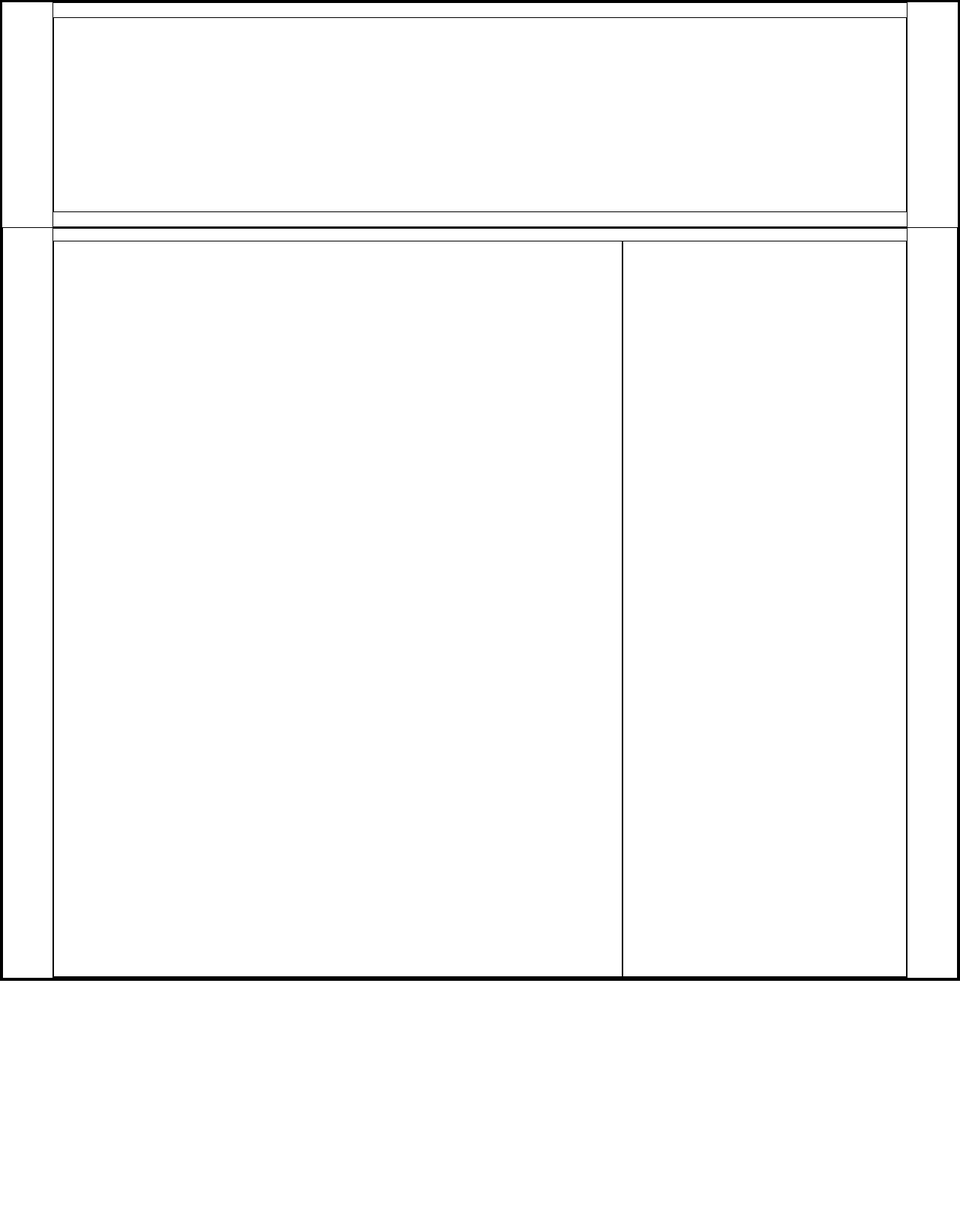
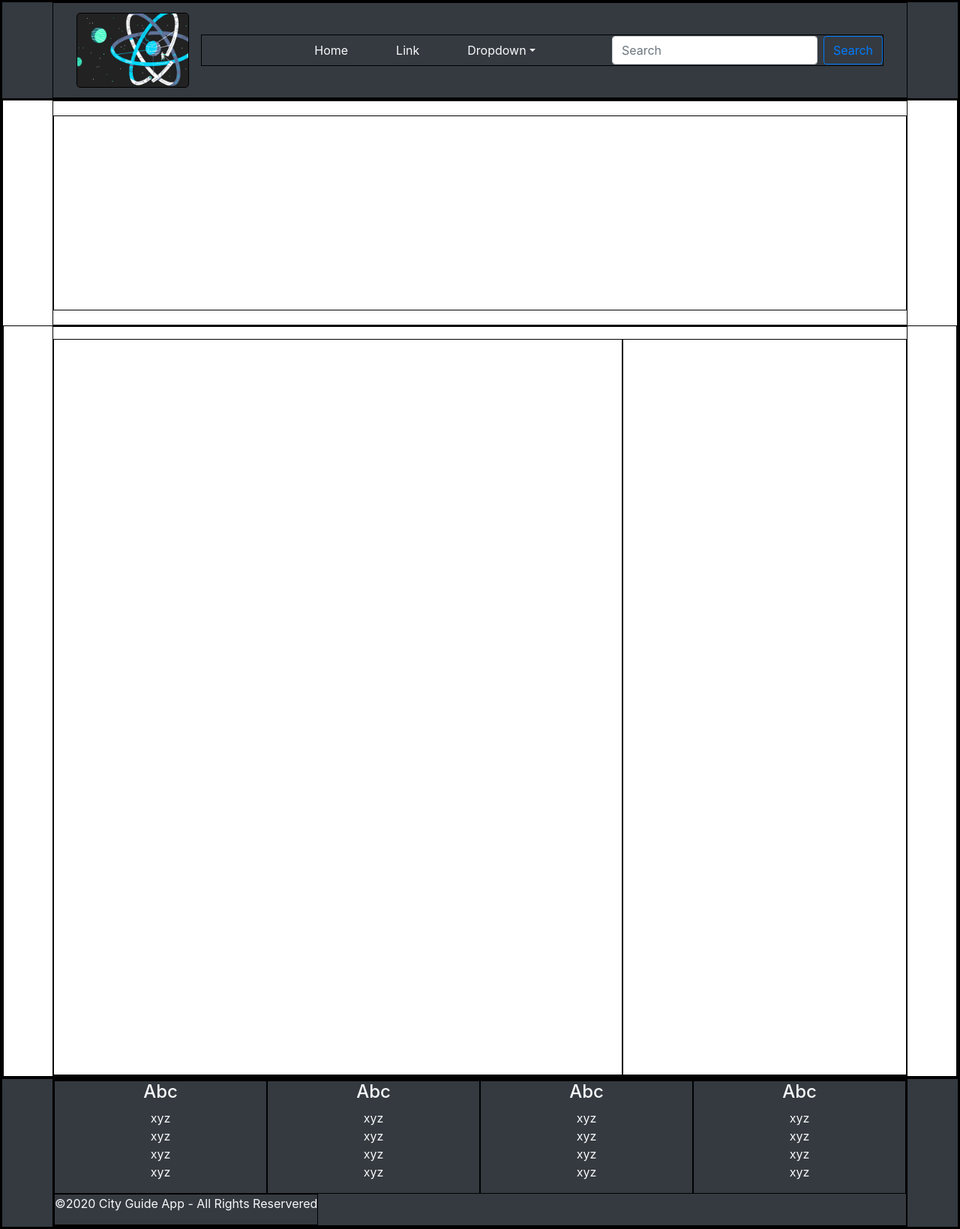
Before and after one commit to Pyyzz-dev/project3, a React (Create React App) app in the folder front-end/: page / in a window 1280 px wide. Shown: the whole page at 75% size. Before the commit the page ends 1308 px from the top, so only its background shows below. Built offline with nearby package versions, Linux system fonts and the light colour scheme.

Commit message:
header-footer

```diff
--- a/front-end/src/App.js
+++ b/front-end/src/App.js
@@ -1,13 +1,25 @@
 import React, {Component} from 'react';
+
 import Content from "./Component/Content/Content";
+import Header from "./Component/Header/header";
+import Footer from "./Component/Footer/footer"
 import './App.css';
 
 class App extends Component {
-  render(){
-    return(
+ render(){
+   return(
+     <div className="App">
+
+      <Header/>
+
+
       <Content/>
-    )
-  }
+
+      <Footer/>
+     </div>
+
+   )
+ }
 }
 
 export default App;
--- /dev/null
+++ b/front-end/src/Component/Footer/footer.js
@@ -0,0 +1,64 @@
+import React , {Component} from "react" ;
+
+
+export default class Footer extends Component {
+    render(){
+        return(
+            <div className="main-footer bg-dark">
+                <div className="container">
+                    <div className="row">
+                        <div className="col-md-3 col-sm-6">
+                            <h4 className="text-light">Abc</h4>
+                            <ul className="list-unstyled">
+                                <li className="text-light">xyz</li>
+                                <li className="text-light">xyz</li>
+                                <li className="text-light">xyz</li>
+                                <li className="text-light">xyz</li>
+                            </ul>
+                        </div>
+
+                        <div className="col-md-3 col-sm-6">
+                            <h4 className="text-light">Abc</h4>
+                            <ul className="list-unstyled">
+                                <li className="text-light">xyz</li>
+                                <li className="text-light">xyz</li>
+                                <li className="text-light">xyz</li>
+                                <li className="text-light">xyz</li>
+                            </ul>
+                        </div>
+
+                        <div className="col-md-3 col-sm-6">
+                            <h4 className="text-light">Abc</h4>
+                            <ul className="list-unstyled">
+                                <li className="text-light">xyz</li>
+                                <li className="text-light">xyz</li>
+                                <li className="text-light">xyz</li>
+                                <li className="text-light">xyz</li>
+                            </ul>
+                        </div>
+
+                        <div className="col-md-3 col-sm-6">
+                            <h4 className="text-light">Abc</h4>
+                            <ul className="list-unstyled">
+                                <li className="text-light">xyz</li>
+                                <li className="text-light">xyz</li>
+                                <li className="text-light">xyz</li>
+                                <li className="text-light">xyz</li>
+                            </ul>
+                        </div>
+                        {/* Footer-bottom */}
+                        <div className="footer-bottom d-flex justify-content-center">
+
+                                <p className = "text-xs-center text-light">
+                                    &copy;{new Date().getFullYear()} City Guide App - All Rights Reservered
+                                </p>
+
+
+                        </div>
+
+                    </div>
+                </div>
+            </div>
+        )
+    }
+}
--- /dev/null
+++ b/front-end/src/Component/Header/header.css
@@ -0,0 +1,26 @@
+*{
+    margin: 0;
+    padding: 0;
+    box-sizing: border-box;
+}
+
+div{
+    border: 1px solid black
+}
+
+
+/*
+.header-menubar{
+    min-height:300px
+} */
+
+.logo-header {
+    height: 100px;
+    width: 150px;
+    border-radius: 5px;
+    background-image: url("../Image/logo-header.jpg");
+    background-position: center;
+    background-size: cover;
+    background-repeat: no-repeat;
+
+}
--- /dev/null
+++ b/front-end/src/Component/Header/header.js
@@ -0,0 +1,87 @@
+import React, { Component } from "react";
+import "bootstrap/dist/css/bootstrap.min.css";
+import "./header.css";
+
+export default class Header extends Component {
+  render() {
+    return (
+      <div className="header bg-dark">
+        <div className="container header-menubar">
+          <nav className="navbar navbar-expand-lg navbar-light ">
+            <a className="navbar-brand" href="#">
+              <div className="logo-header">
+
+              </div>
+            </a>
+            <button
+              className="navbar-toggler"
+              type="button"
+              data-toggle="collapse"
+              data-target="#navbarSupportedContent"
+              aria-controls="navbarSupportedContent"
+              aria-expanded="false"
+              aria-label="Toggle navigation"
+            >
+              <span className="navbar-toggler-icon"></span>
+            </button>
+
+            <div className="collapse navbar-collapse" id="navbarSupportedContent">
+              <ul className="navbar-nav m-auto">
+                <li className="nav-item active">
+                  <a className="nav-link ml-5 text-light" href="#">
+                    Home <span className="sr-only">(current)</span>
+                  </a>
+                </li>
+                <li className="nav-item">
+                  <a className="nav-link ml-5 text-light" href="#">
+                    Link
+                  </a>
+                </li>
+                <li className="nav-item dropdown">
+                  <a
+                    className="nav-link ml-5 text-light dropdown-toggle"
+                    href="#"
+                    id="navbarDropdown"
+                    role="button"
+                    data-toggle="dropdown"
+                    aria-haspopup="true"
+                    aria-expanded="false"
+                  >
+                    Dropdown
+                  </a>
+                  <div className="dropdown-menu" aria-labelledby="navbarDropdown">
+                    <a className="dropdown-item" href="#">
+                      Action
+                    </a>
+                    <a className="dropdown-item" href="#">
+                      Another action
+                    </a>
+
+                    <a className="dropdown-item" href="#">
+                      Something else here
+                    </a>
+                  </div>
+                </li>
+
+              </ul>
+              <form className="form-inline my-2 my-lg-0">
+                <input
+                  className="form-control mr-sm-2"
+                  type="search"
+                  placeholder="Search"
+                  aria-label="Search"
+                />
+                <button
+                  className="btn btn-outline-primary my-2 my-sm-0"
+                  type="submit"
+                >
+                  Search
+                </button>
+              </form>
+            </div>
+          </nav>
+        </div>
+      </div>
+    );
+  }
+}
```
Also changed, not shown: front-end/package.json (+6 -1 lines), front-end/src/Component/Footer/footer.css (added), front-end/src/Component/Image/logo-header.jpg (added), 1 other file (tests, documents, lock files or other folders).
